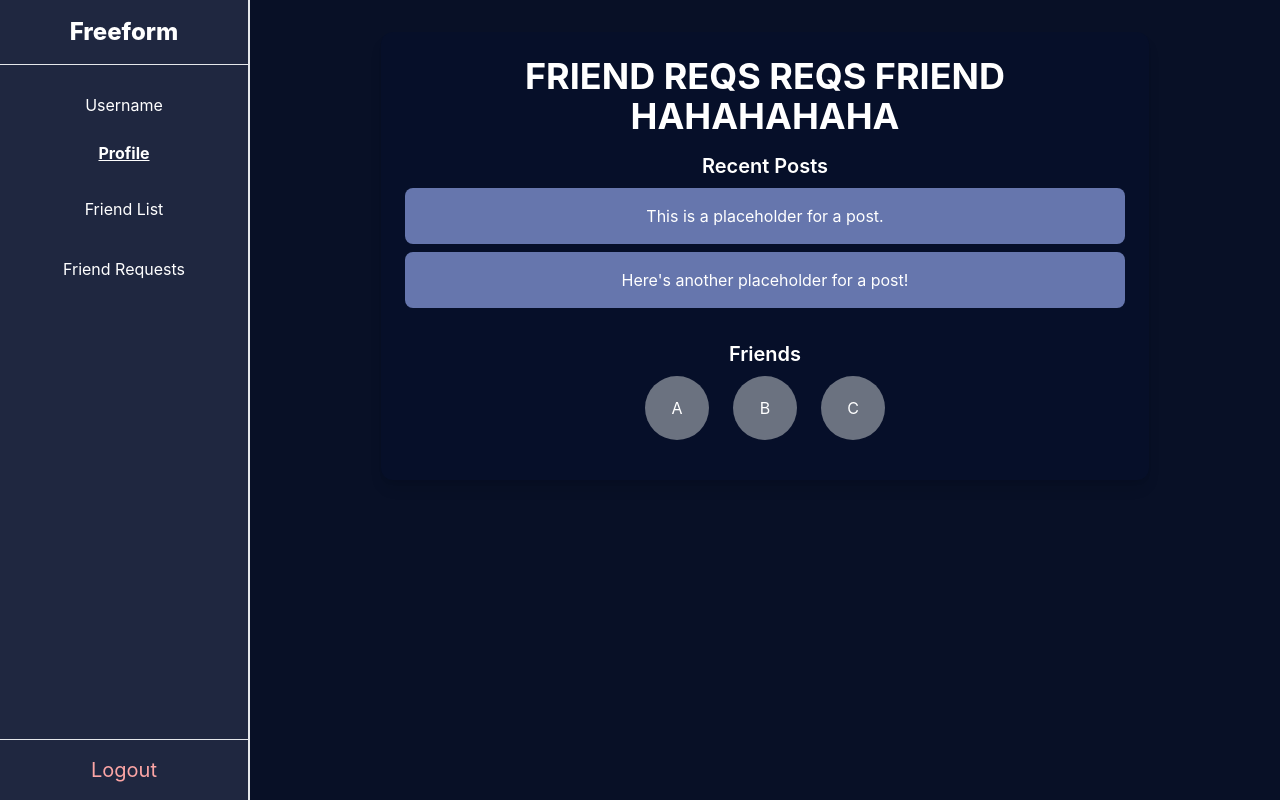
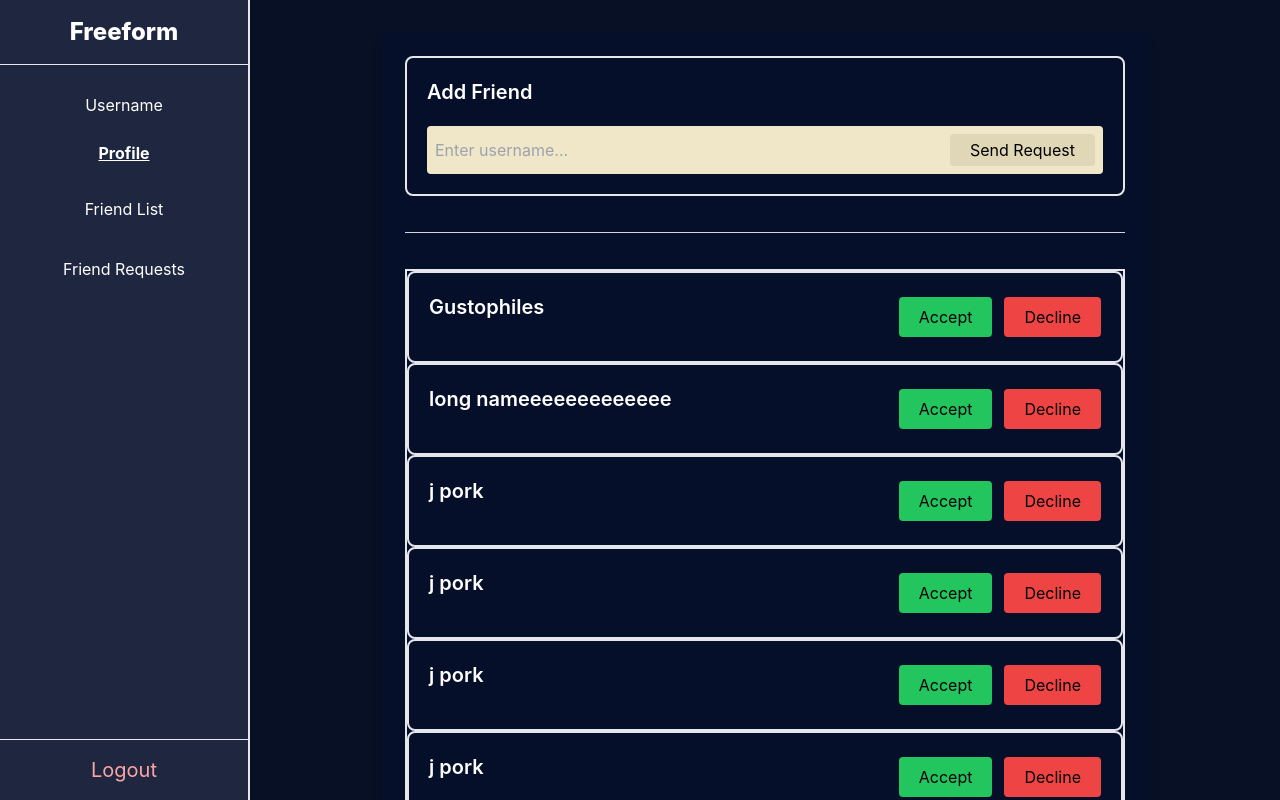
Before and after one commit to pykm05/social-media-app, a React (Create React App) app in the folder freeform-app/: page /friendrequests in a window 1280 px wide. Built offline with nearby package versions, Linux system fonts and the light colour scheme.

Commit message:
Progress on friend request skeleton

```diff
--- a/freeform-app/src/FriendRequests.js
+++ b/freeform-app/src/FriendRequests.js
@@ -1,12 +1,26 @@
+import { useEffect, useState } from "react";
 import { useNavigate } from "react-router-dom";
-//import { useParams } from "react-router-dom";
+import { FriendRequest } from "./components/FriendRequest";
 
 function FriendRequests() {
     const navigate = useNavigate();
+    const [requestSent, setRequestSent] = useState(false);
+    const [receivedRequests, setReceivedRequests] = useState([]);
 
     const freeformButton = () => {
         navigate("/feed");
     };
+
+    const handleClick = () => {
+        setRequestSent(true)
+    }
+
+    useEffect(() => {
+        setReceivedRequests(['Gustophiles', 'long nameeeeeeeeeeeee', 'j pork',
+            'j pork', 'j pork', 'j pork',
+            'j pork', 'j pork', 'j pork'
+        ]);
+    }, []);
 
     return (
         <div className="flex h-screen font-inter text-white bg-custom-dark">
@@ -34,36 +48,33 @@ function FriendRequests() {
                     </button>
                 </div>
             </div>
-            <div className="flex-grow p-8 bg-custom-dark p-6">
-                <div className="flex flex-col items-center text-center bg-custom-dark2 p-6 rounded-xl shadow-lg w-full max-w-3xl mx-auto">
-                    {/* Username Placeholder */}
-                    <div className="text-4xl font-bold text-white mb-4">FRIEND REQS REQS FRIEND HAHAHAHAHA</div>
 
-                    {/* Posts */}
-                    <div className="w-full mb-6">
-                        <div className="font-semibold text-xl text-white mb-2">Recent Posts</div>
-                        <div className="bg-custom-dark4 rounded-lg p-4 mb-2">
-                            <div className="text-white">This is a placeholder for a post.</div>
-                        </div>
-                        <div className="bg-custom-dark4 rounded-lg p-4 mb-2">
-                            <div className="text-white">Here's another placeholder for a post!</div>
+            <div className="flex-grow p-8 bg-custom-dark p-6 overflow-y-scroll min-w-[500px]tf">
+                <div className="flex flex-col bg-custom-dark2 p-6 gap-5 shadow-lg w-full max-w-3xl mx-auto">
+                    <div className="w-full border-2 p-5 rounded-lg">
+                        <div className="flex flex-col">
+                            <div className="font-semibold text-xl mb-5">Add Friend</div>
+                            <div className="flex justify-between text-black bg-custom-cream p-2 rounded">
+                                <input className="focus:outline-none bg-custom-cream w-[400px]" placeholder="Enter username..."></input>
+                                <button onClick={handleClick} className="hover:bg-custom-cream3 bg-custom-cream2 p-1 pr-5 pl-5 rounded">Send Request</button>
+                            </div>
+                            <div>
+                                {requestSent ? (<>Request sent</>) : (<></>)}
+                            </div>
                         </div>
                     </div>
 
-                    {/* Friends Section */}
-                    <div className="w-full mb-4">
-                        <div className="font-semibold text-xl text-white mb-2">Friends</div>
-                        <div className="flex flex-wrap justify-center gap-6">
-                            <div className="w-16 h-16 bg-gray-500 rounded-full text-white flex items-center justify-center">
-                                A
-                            </div>
-                            <div className="w-16 h-16 bg-gray-500 rounded-full text-white flex items-center justify-center">
-                                B
-                            </div>
-                            <div className="w-16 h-16 bg-gray-500 rounded-full text-white flex items-center justify-center">
-                                C
-                            </div>
-                            {/* Add more friend circles as needed */}
+                    <div class="w-full border-t border-gray-300 my-4"></div>
+
+                    <div className="flex flex-col gap-4 border-2">
+                        <div>
+                            {receivedRequests.length > 0 ? (
+                                <div>
+                                    {receivedRequests.map((username, index) => (
+                                        <FriendRequest key={index} username={username} />
+                                    ))}
+                                </div>
+                            ) : (<div>No friends added</div>)}
                         </div>
                     </div>
                 </div>
--- /dev/null
+++ b/freeform-app/src/components/FriendRequest.jsx
@@ -0,0 +1,15 @@
+export function FriendRequest({ username }) {
+    return (
+        <div className="w-full border-2 p-5 rounded-lg">
+            <div className="flex justify-between">
+                <div className="font-semibold text-xl mb-5 max-w-[500px]">{username.length > 30 ? (
+                    username.slice(0, 30) + "..."
+                ) : (username)}</div>
+                <div className="flex items-center gap-3 text-black flex-shrink-0">
+                    <button className="p-2 pl-5 pr-5 rounded bg-green-500 hover:bg-green-600">Accept</button>
+                    <button className="p-2 pl-5 pr-5 rounded bg-red-500 hover:bg-red-600">Decline</button>
+                </div>
+            </div>
+        </div>
+    );
+}
--- a/freeform-app/tailwind.config.js
+++ b/freeform-app/tailwind.config.js
@@ -11,6 +11,8 @@ module.exports = {
         'custom-dark3': '#1f2740',
         'custom-dark4': '#6676ad',
         'custom-cream': '#f0e7c9',
+        'custom-cream2': '#e0d7b6',
+        'custom-cream3': '#bfb591',
         'custom-rosegray': '#C9E5F0',
       },
       fontFamily: {
```
